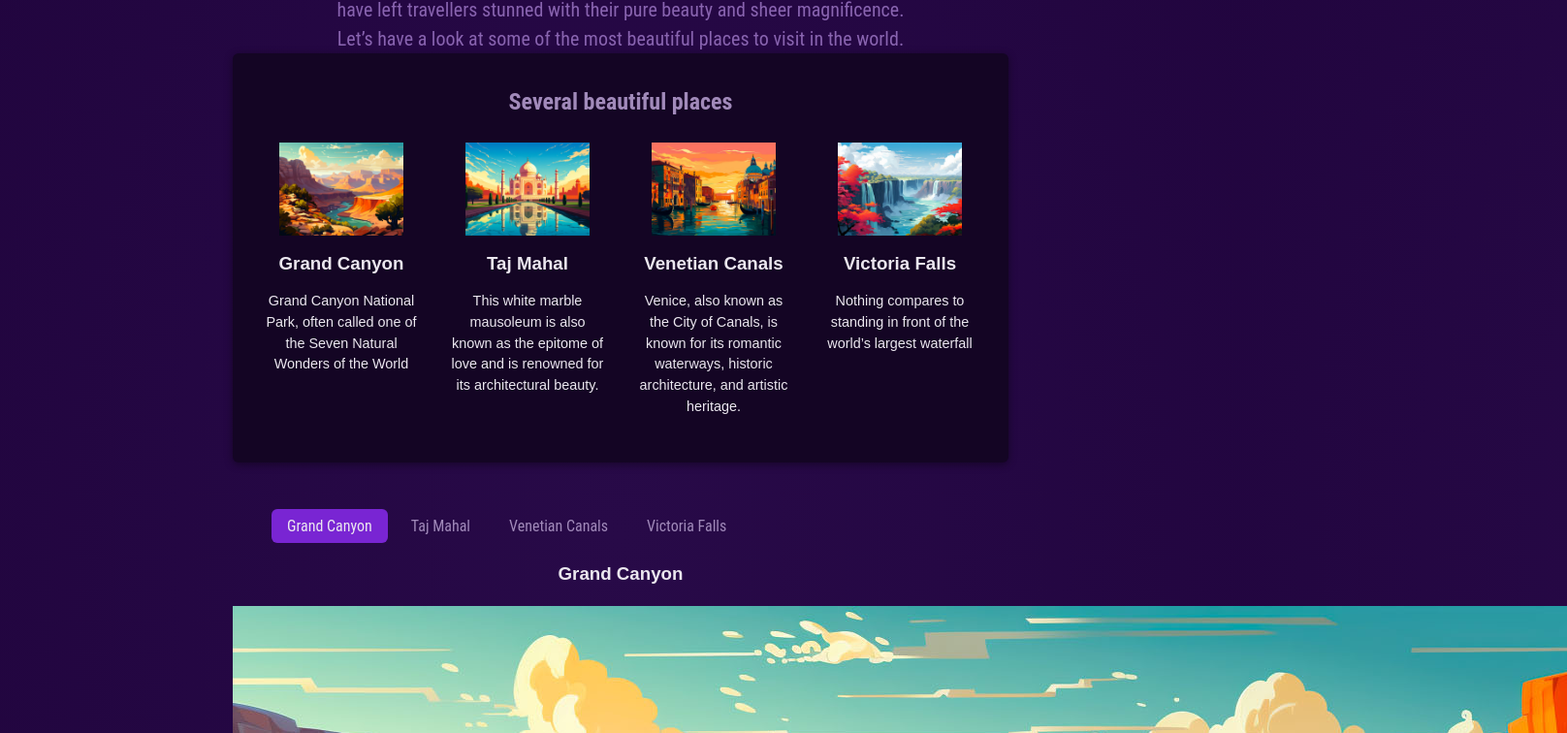
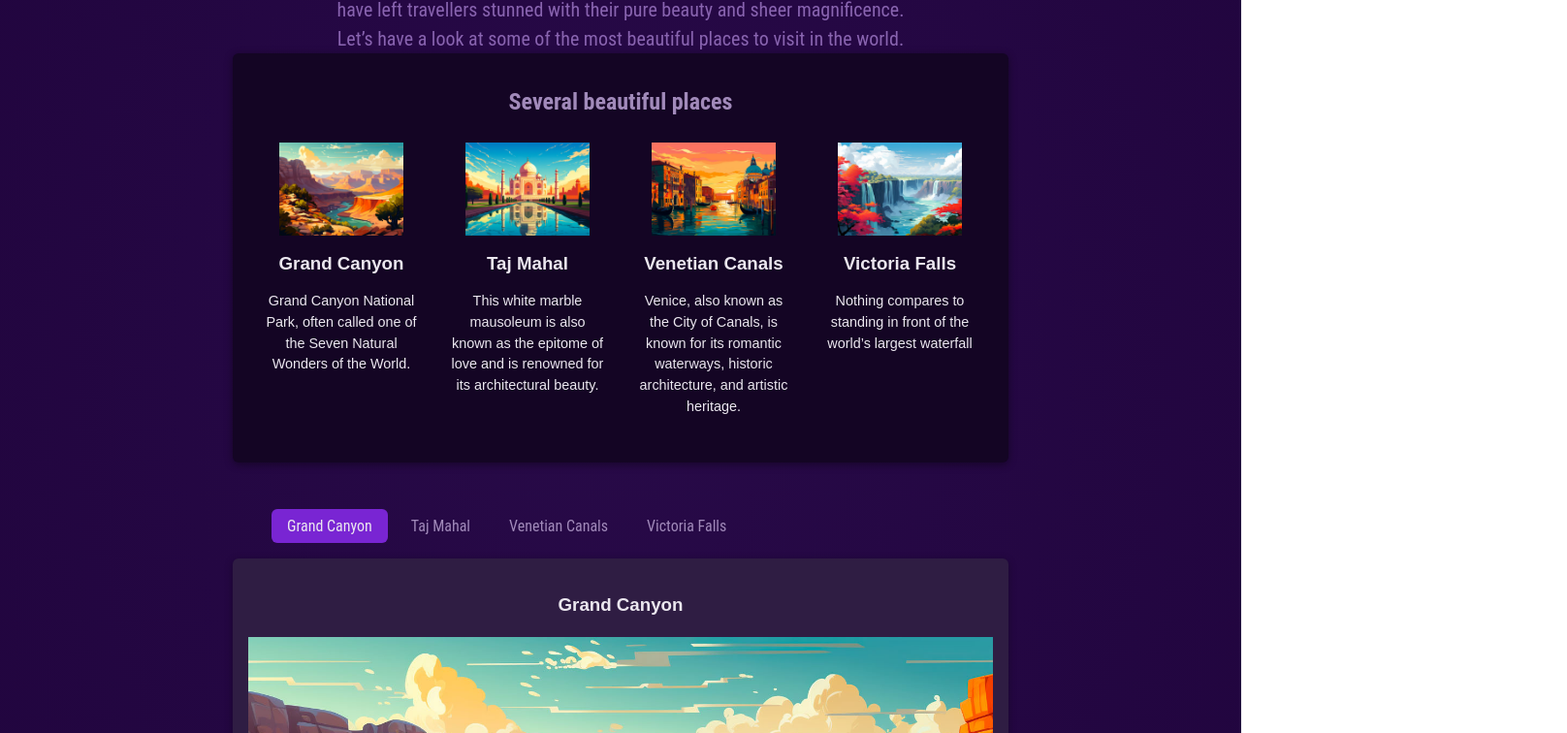
Before and after one commit to zatelepinSV/React, a React (Create React App) app in the folder states-props/: page / in a window 1280 px wide. Both pictures are taken after a click on the button "Grand Canyon". Shown: the part 480-1236 px from the top of the page at 97% size, 1616 px wide, since content can reach past the window. Built offline with nearby package versions, Linux system fonts and the light colour scheme.

Commit message:
add styles

```diff
--- a/states-props/src/App.js
+++ b/states-props/src/App.js
@@ -12,10 +12,10 @@ const App = () => {
   let tabContent = <p>Please select a place</p>;
 
   if (typeof selectedPlace === "number") {
-    tabContent = (<div>
+    tabContent = (<div id="tab-content">
       <h3>{DIFFERENT_PLACES[selectedPlace].title}</h3>
       <img src={DIFFERENT_PLACES[selectedPlace].images} alt={DIFFERENT_PLACES[selectedPlace].title}/>
-      <p>{DIFFERENT_PLACES[selectedPlace].description}</p>
+      <p>{DIFFERENT_PLACES[selectedPlace].fullDescription}</p>
     </div>);
   }
 
@@ -37,7 +37,7 @@ const App = () => {
           <menu>
             <ul>
               {DIFFERENT_PLACES.map((place, index) => <TabButton
-                key={index}
+                key={place.id}
                 isSelected={index === selectedPlace}
                 onSelect={() => clickHandler(index)}
               >{place.title}</TabButton>)}
--- a/states-props/src/components/data/Data.js
+++ b/states-props/src/components/data/Data.js
@@ -9,27 +9,31 @@ export const DIFFERENT_PLACES = [
     images: grandCanyon,
     id: 1,
     title: 'Grand Canyon',
-    description: 'Grand Canyon National Park, often called one of the Seven Natural Wonders of the World',
+    shortDescription: 'Grand Canyon National Park, often called one of the Seven Natural Wonders of the World.',
+    fullDescription: '',
   },
   {
     images: tajMahal,
     id: 2,
     title: 'Taj Mahal',
-    description:
+    shortDescription:
       'This white marble mausoleum is also known as the epitome of love and is renowned for its architectural beauty.',
+    fullDescription: '',
   },
   {
     images: venetianCanals,
     id: 3,
     title: 'Venetian Canals',
-    description:
+    shortDescription:
       'Venice, also known as the City of Canals, is known for its romantic waterways, historic architecture, ' +
       'and artistic heritage.',
+    fullDescription: '',
   },
   {
     images: victoriaFalls,
     id: 4,
     title: 'Victoria Falls',
-    description: 'Nothing compares to standing in front of the world’s largest waterfall',
+    shortDescription: 'Nothing compares to standing in front of the world’s largest waterfall',
+    fullDescription: '',
   },
 ];
--- a/states-props/src/components/differentPlaces/DifferentPlaces.js
+++ b/states-props/src/components/differentPlaces/DifferentPlaces.js
@@ -1,12 +1,12 @@
 
 
-const DifferentPlaces = ({ images, title, description }) => {
+const DifferentPlaces = ({ images, title, shortDescription }) => {
 
   return (
     <li>
       <img src={images} alt={title} />
       <h3>{title}</h3>
-      <p>{description}</p>
+      <p>{shortDescription}</p>
     </li>
   );
 };
--- a/states-props/src/components/tabButton/TabButton.js
+++ b/states-props/src/components/tabButton/TabButton.js
@@ -2,7 +2,6 @@ import './index.css';
 
 
 const TabButton = ({ children, onSelect, isSelected }) => {
-  console.log(children)
 
   return (
     <li>
--- a/states-props/src/index.css
+++ b/states-props/src/index.css
@@ -109,3 +109,14 @@ main h2 {
   gap: 0.5rem;
   list-style: none;
 }
+
+#tab-content {
+  padding: 1rem;
+  border-radius: 6px;
+  background-color: #2f1d43;
+  box-shadow: 0 2px 8px rgba(0, 0, 0, 0.3);
+}
+
+#tab-content img {
+  width: 100%;
+}
```
